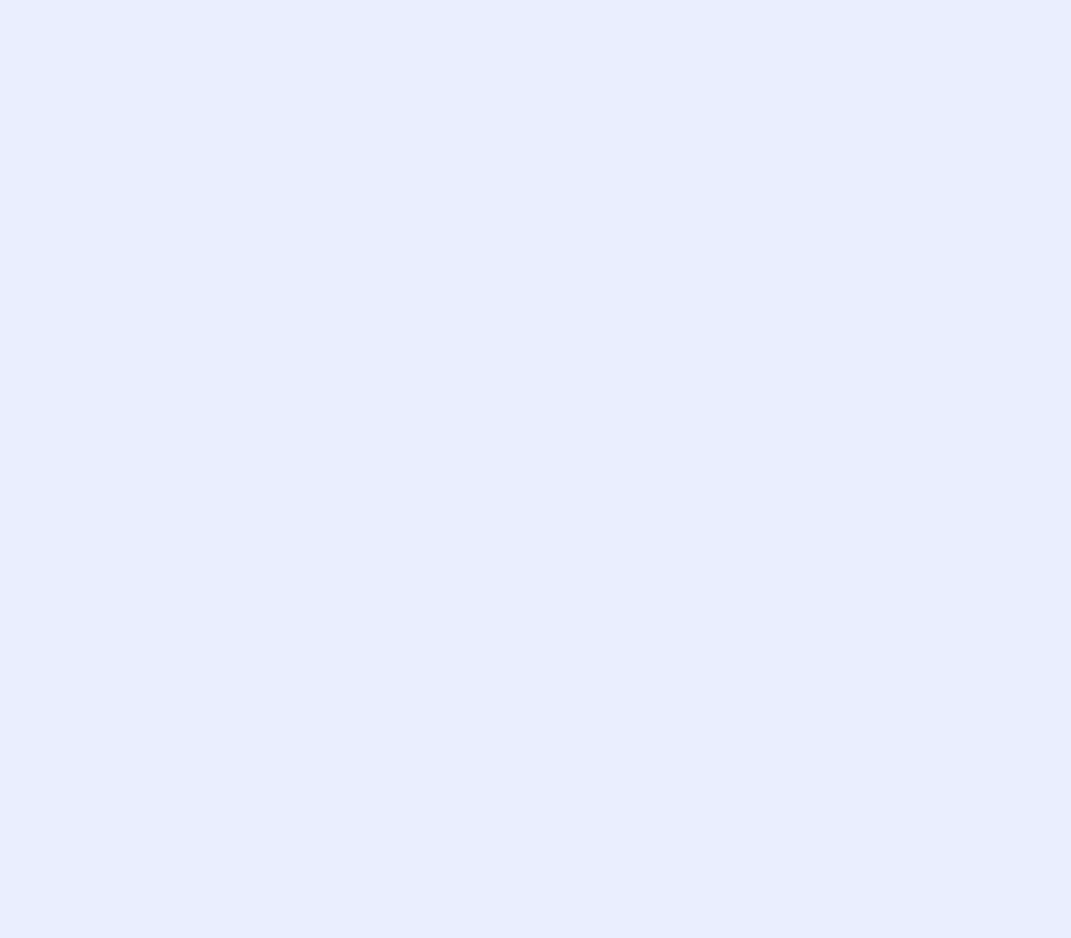
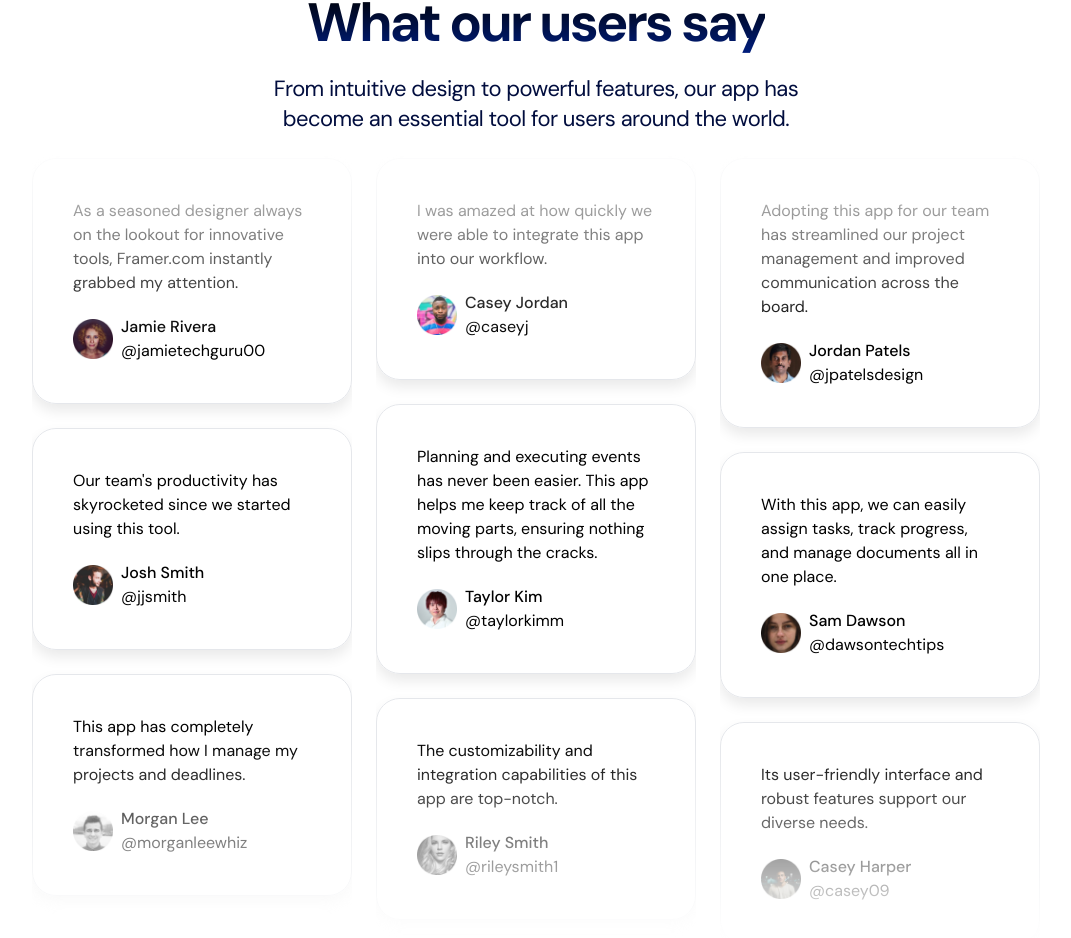
Before and after one commit to MarkMPW/light-saas-landing-page, a Next.js app: page / in a window 1280 px wide. Shown: the part 3288-4226 px from the top of the page, without its empty margins (104-1175 px from the left). Before the commit the page ends 3226 px from the top, so only its background shows below. Built offline with nearby package versions, Linux system fonts and the light colour scheme.

Commit message:
implement testimonials

```diff
--- a/app/globals.css
+++ b/app/globals.css
@@ -23,4 +23,16 @@
     @apply border-2 border-black/10 text-sm inline-flex px-3 py-1 rounded-lg
   }
 
+  .title {
+    @apply bg-gradient-to-t from-[#001E7F] to-black bg-clip-text text-transparent md:text-[54px] md:leading-[62px] tracking-tighter font-bold text-[30px]
+  }
+
+  .description {
+    @apply text-[#010D3E] leading-[30px] tracking-tight text-[22px] mt-4
+  }
+
+  .card {
+    @apply px-10 py-10 rounded-3xl w-full shadow-[0_7px_14px_#EAEAEA]
+  }
+
 }
--- a/app/page.tsx
+++ b/app/page.tsx
@@ -3,6 +3,7 @@ import Hero from "@/sections/Hero"
 import LogoTicker from "@/sections/LogoTicker"
 import Pricing from "@/sections/Pricing"
 import ProductShowcase from "@/sections/ProductShowcase"
+import Testimonials from "@/sections/Testimonials"
 
 export default function Home() {
   return (
@@ -12,6 +13,7 @@ export default function Home() {
       <LogoTicker />
       <ProductShowcase />
       <Pricing />
+      <Testimonials />
     </div>
   )
 }
--- a/components/Plans.tsx
+++ b/components/Plans.tsx
@@ -13,7 +13,7 @@ const Plans = ({
 }: TPlaning) => {
   return (
     <div className="max-w-[320px]">
-      <div className={`${inverse ? 'bg-black text-white' : 'bg-white'} boder-[#F1F1F1] px-10 py-10 rounded-3xl w-full shadow-[0_7px_14px_#EAEAEA]`}>
+      <div className={`${inverse ? 'bg-black text-white border-[#EAEAEA]' : 'bg-white'} card border`}>
         <div className="text-lg leading-7 tracking-tighter">
           <div className="flex justify-between items-center">
             <p className={twMerge("text-black/50 font-bold",inverse && 'text-white/60' )}>{title}</p>
--- /dev/null
+++ b/components/TestimonialsColumn.tsx
@@ -0,0 +1,30 @@
+import React from 'react'
+import Image from 'next/image'
+import { testimonials } from '@/constants/testimonials'
+import { twMerge } from 'tailwind-merge'
+
+const TestimonialsColumn = (props: { className?: string, testimonials: typeof testimonials }) => {
+  return (
+    <div className={twMerge('[mask-image:linear-gradient(to_bottom,transparent,black_25%,black_75%,transparent)]', props.className)}>
+    {props.testimonials.map(({ text, imageSrc, name, username }, index) => (
+      <div key={index} className='card max-w-[320px] mt-6 border'>
+        <p>{text}</p>
+        <div className='flex items-center mt-5 gap-2'>
+          <Image
+            src={imageSrc}
+            alt={imageSrc}
+            width={40}
+            height={40}
+          />
+          <div className=''>
+            <p className='font-medium'>{name}</p>
+            <p>{username}</p>
+          </div>
+        </div>
+      </div>
+    ))}
+  </div>
+  )
+}
+
+export default TestimonialsColumn
--- /dev/null
+++ b/constants/testimonials.ts
@@ -0,0 +1,66 @@
+import avatar1 from "@/assets/avatar-1.png";
+import avatar2 from "@/assets/avatar-2.png";
+import avatar3 from "@/assets/avatar-3.png";
+import avatar4 from "@/assets/avatar-4.png";
+import avatar5 from "@/assets/avatar-5.png";
+import avatar6 from "@/assets/avatar-6.png";
+import avatar7 from "@/assets/avatar-7.png";
+import avatar8 from "@/assets/avatar-8.png";
+import avatar9 from "@/assets/avatar-9.png";
+
+export const testimonials = [
+  {
+    text: "As a seasoned designer always on the lookout for innovative tools, Framer.com instantly grabbed my attention.",
+    imageSrc: avatar1.src,
+    name: "Jamie Rivera",
+    username: "@jamietechguru00",
+  },
+  {
+    text: "Our team's productivity has skyrocketed since we started using this tool. ",
+    imageSrc: avatar2.src,
+    name: "Josh Smith",
+    username: "@jjsmith",
+  },
+  {
+    text: "This app has completely transformed how I manage my projects and deadlines.",
+    imageSrc: avatar3.src,
+    name: "Morgan Lee",
+    username: "@morganleewhiz",
+  },
+  {
+    text: "I was amazed at how quickly we were able to integrate this app into our workflow.",
+    imageSrc: avatar4.src,
+    name: "Casey Jordan",
+    username: "@caseyj",
+  },
+  {
+    text: "Planning and executing events has never been easier. This app helps me keep track of all the moving parts, ensuring nothing slips through the cracks.",
+    imageSrc: avatar5.src,
+    name: "Taylor Kim",
+    username: "@taylorkimm",
+  },
+  {
+    text: "The customizability and integration capabilities of this app are top-notch.",
+    imageSrc: avatar6.src,
+    name: "Riley Smith",
+    username: "@rileysmith1",
+  },
+  {
+    text: "Adopting this app for our team has streamlined our project management and improved communication across the board.",
+    imageSrc: avatar7.src,
+    name: "Jordan Patels",
+    username: "@jpatelsdesign",
+  },
+  {
+    text: "With this app, we can easily assign tasks, track progress, and manage documents all in one place.",
+    imageSrc: avatar8.src,
+    name: "Sam Dawson",
+    username: "@dawsontechtips",
+  },
+  {
+    text: "Its user-friendly interface and robust features support our diverse needs.",
+    imageSrc: avatar9.src,
+    name: "Casey Harper",
+    username: "@casey09",
+  },
+];
--- a/sections/Pricing.tsx
+++ b/sections/Pricing.tsx
@@ -8,10 +8,10 @@ const Pricing = () => {
       <div className="container">
         <div className="max-w-[540px] mx-auto">
           <div className="text-center">
-            <h1 className="bg-gradient-to-t from-[#001E7F] to-black bg-clip-text text-transparent md:text-[54px] md:leading-[62px] tracking-tighter font-bold text-[30px]">
+            <h1 className="title">
               Pricing
             </h1>
-            <p className="text-[#010D3E] leading-[30px] tracking-tight text-[22px] mt-4">
+            <p className="description mt-4">
               Free forever. Upgrade for unlimited tasks, better security, and
               exclusive features.
             </p>
--- /dev/null
+++ b/sections/Testimonials.tsx
@@ -0,0 +1,35 @@
+import React from "react";
+import { testimonials } from "@/constants/testimonials";
+import TestimonialsColumn from "@/components/TestimonialsColumn";
+
+const firstColumn = testimonials.slice(0, 3);
+const secondColumn = testimonials.slice(3, 6);
+const thirdColumn = testimonials.slice(6, 9);
+
+const Testimonials = () => {
+  return (
+    <section className="bg-white">
+      <div className="container">
+        <div className="max-w-[540px] mx-auto">
+          <div className="flex flex-col justify-center items-center">
+            <p className="tag">Version 2.0 is here</p>
+            <h2 className="mt-5 title">What our users say</h2>
+            <p className="mt-5 description text-center">
+              From intuitive design to powerful features, our app has become an
+              essential tool for users around the world.
+            </p>
+          </div>
+        </div>
+
+        <div className='flex gap-6 justify-center'>
+          <TestimonialsColumn testimonials={firstColumn}/>
+          <TestimonialsColumn testimonials={secondColumn} className='hidden md:block'/>
+          <TestimonialsColumn testimonials={thirdColumn} className='hidden lg:block'/>
+        </div>
+
+      </div>
+    </section>
+  );
+};
+
+export default Testimonials;
```
